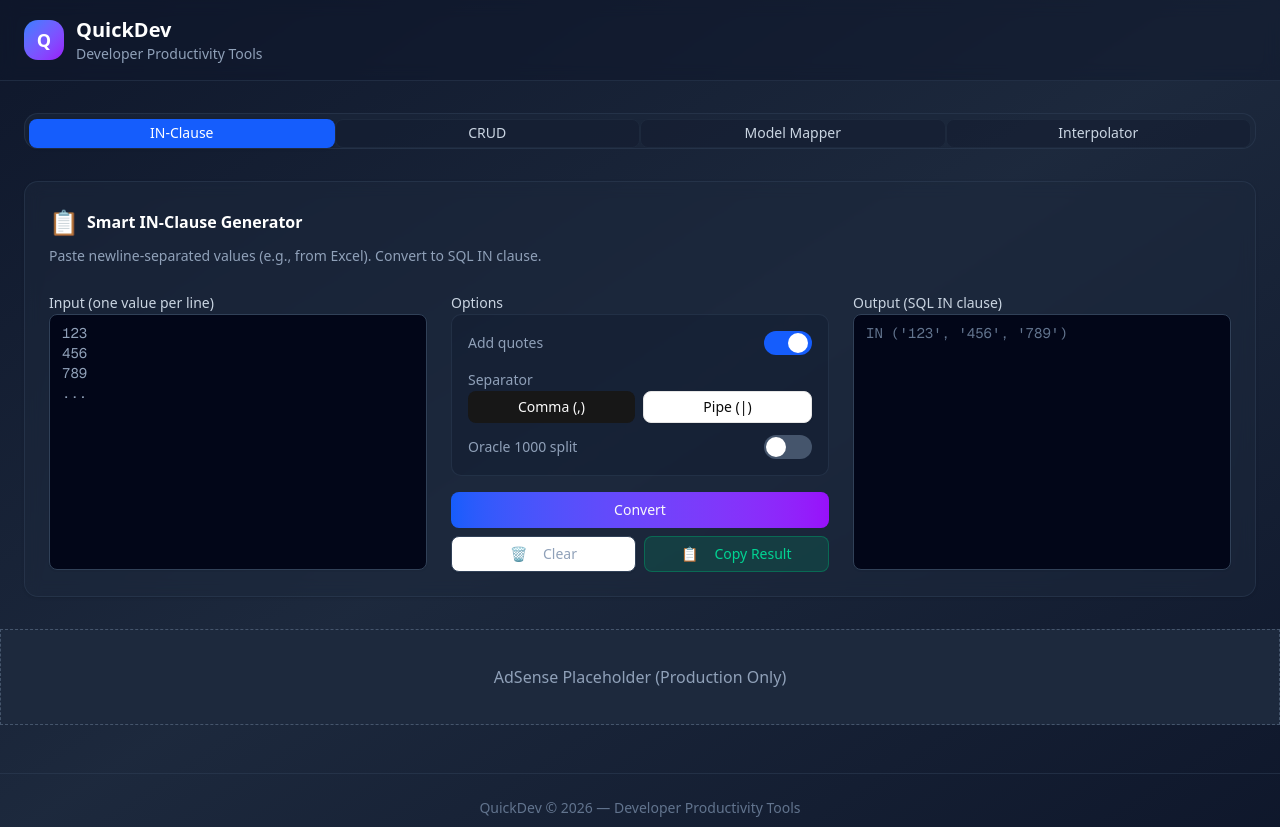
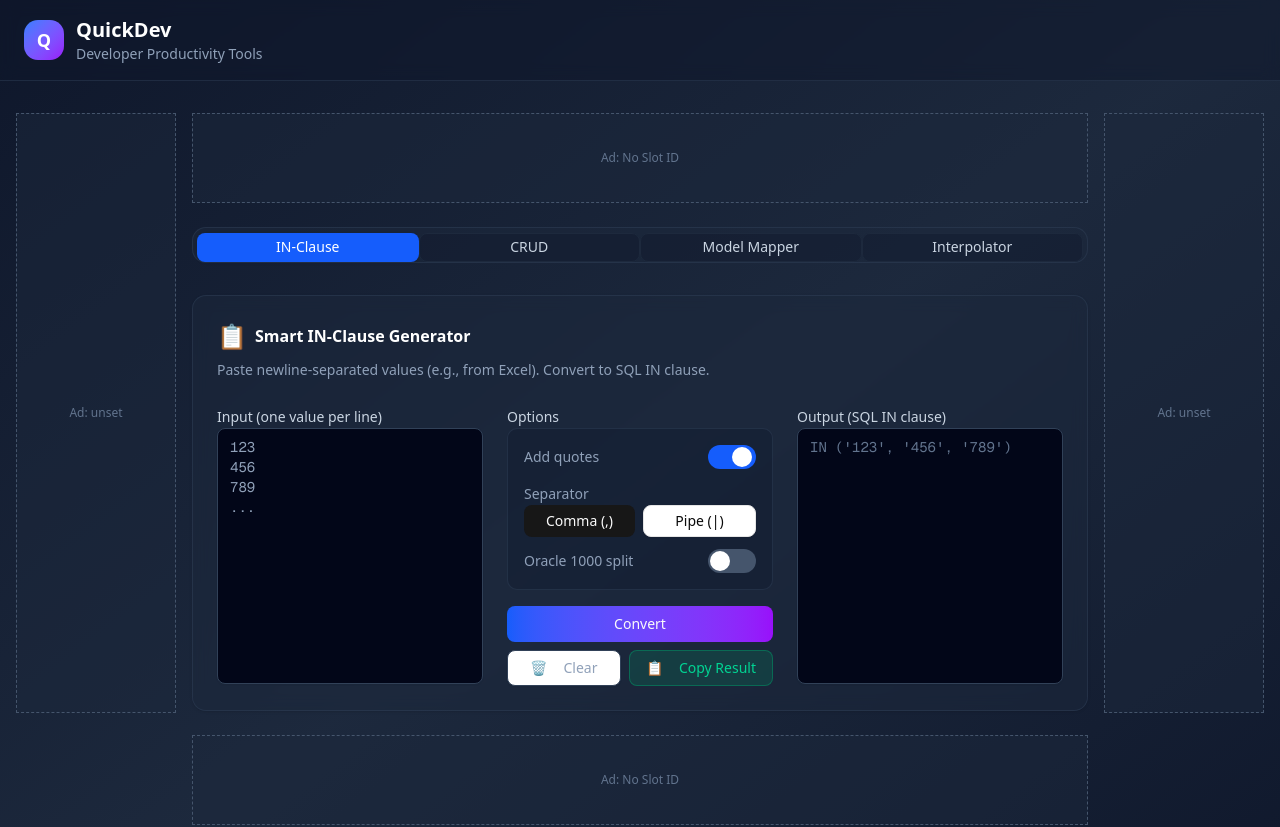
Before and after one commit to KimDavinchi/web_quickquery, a Next.js app: page / in a window 1280 px wide. Shown: the top 827 px of the page. Built offline with nearby package versions, Linux system fonts and the light colour scheme; no server answers.

Commit message:
Layout: Add Top/Side/Bottom manual ad placements

```diff
--- a/src/app/page.tsx
+++ b/src/app/page.tsx
@@ -29,8 +29,29 @@ export default function Home() {
         </div>
       </header>
 
-      {/* Main Content */}
-      <div className="max-w-7xl mx-auto px-6 py-8">
+      {/* Layout Container */}
+      <div className="flex justify-center gap-4 px-4 py-8">
+
+        {/* Left Ad (Desktop Only) */}
+        <aside className="hidden xl:block w-[160px] flex-shrink-0 sticky top-24 h-fit">
+          <AdSenseBanner
+            slotId={process.env.NEXT_PUBLIC_ADSENSE_SIDE_SLOT}
+            format="vertical"
+            style={{ width: "160px", height: "600px" }}
+            className="min-h-[600px]"
+          />
+        </aside>
+
+        {/* Main Content Area */}
+        <div className="flex-1 max-w-5xl w-full min-w-0 flex flex-col gap-6">
+
+          {/* Top Ad */}
+          <AdSenseBanner
+            slotId={process.env.NEXT_PUBLIC_ADSENSE_TOP_SLOT}
+            className="w-full min-h-[90px]"
+            style={{ width: "100%", height: "90px" }}
+          />
+
           <Tabs defaultValue="in-clause" className="w-full">
             <TabsList className="grid w-full grid-cols-4 bg-slate-800/50 border border-slate-700/50 p-1 rounded-xl mb-6">
               <TabsTrigger value="in-clause" className="data-[state=active]:bg-blue-600 data-[state=active]:text-white text-slate-300 bg-slate-900/40 hover:bg-slate-800 hover:text-white transition-all border border-transparent data-[state=inactive]:border-slate-800">IN-Clause</TabsTrigger>
@@ -55,9 +76,27 @@ export default function Home() {
               <QueryInterpolator />
             </TabsContent>
           </Tabs>
+
+          {/* Bottom Ad */}
+          <AdSenseBanner
+            slotId={process.env.NEXT_PUBLIC_ADSENSE_BOTTOM_SLOT || process.env.NEXT_PUBLIC_GOOGLE_ADSENSE_SLOT}
+            className="w-full min-h-[90px]"
+            style={{ width: "100%", height: "90px" }}
+          />
+
         </div>
+        {/* End Main Content Area */}
 
-      <AdSenseBanner />
+        {/* Right Ad (Desktop Only) */}
+        <aside className="hidden xl:block w-[160px] flex-shrink-0 sticky top-24 h-fit">
+          <AdSenseBanner
+            slotId={process.env.NEXT_PUBLIC_ADSENSE_SIDE_SLOT}
+            format="vertical"
+            style={{ width: "160px", height: "600px" }}
+            className="min-h-[600px]"
+          />
+        </aside>
+      </div>
 
       {/* Footer */}
       <footer className="border-t border-slate-700/50 mt-12">
--- a/src/components/AdSenseBanner.tsx
+++ b/src/components/AdSenseBanner.tsx
@@ -4,6 +4,10 @@ import { useEffect, useRef } from "react";
 
 type Props = {
     className?: string;
+    slotId?: string;
+    format?: "auto" | "fluid" | "rectangle" | "vertical" | "horizontal";
+    responsive?: string;
+    style?: React.CSSProperties;
 };
 
 declare global {
@@ -12,45 +16,44 @@ declare global {
     }
 }
 
-export default function AdSenseBanner({ className }: Props) {
+export default function AdSenseBanner({ className, slotId, format = "auto", responsive = "true", style }: Props) {
     const isLoaded = useRef(false);
 
     useEffect(() => {
-        if (!process.env.NEXT_PUBLIC_GOOGLE_ADSENSE_ID || !process.env.NEXT_PUBLIC_GOOGLE_ADSENSE_SLOT) {
+        if (!process.env.NEXT_PUBLIC_GOOGLE_ADSENSE_ID || !slotId) {
             return;
         }
 
-        if (isLoaded.current) return;
-
+        // Avoiding double push if component re-renders quickly, though React usually handles this.
+        // For multiple ads on same page, we need to push {} for EACH slot.
         try {
             (window.adsbygoogle = window.adsbygoogle || []).push({});
-            isLoaded.current = true;
         } catch (err) {
             console.error("AdSense error", err);
         }
-    }, []);
+    }, [slotId]);
 
     if (process.env.NODE_ENV !== "production") {
         return (
-            <div className={`w-full max-w-7xl mx-auto h-24 bg-slate-800 border border-dashed border-slate-600 flex items-center justify-center text-slate-400 ${className}`}>
-                AdSense Placeholder (Production Only)
+            <div className={`bg-slate-800/50 border border-dashed border-slate-600 flex items-center justify-center text-slate-500 text-xs ${className}`} style={style}>
+                Ad: {slotId || "No Slot ID"}
             </div>
         );
     }
 
-    if (!process.env.NEXT_PUBLIC_GOOGLE_ADSENSE_ID || !process.env.NEXT_PUBLIC_GOOGLE_ADSENSE_SLOT) {
+    if (!process.env.NEXT_PUBLIC_GOOGLE_ADSENSE_ID || !slotId) {
         return null;
     }
 
     return (
-        <div className={`w-full max-w-7xl mx-auto overflow-hidden my-8 text-center ${className}`}>
+        <div className={`overflow-hidden text-center ${className}`}>
             <ins
                 className="adsbygoogle"
-                style={{ display: "block" }}
+                style={{ display: "block", ...style }}
                 data-ad-client={`ca-pub-${process.env.NEXT_PUBLIC_GOOGLE_ADSENSE_ID}`}
-                data-ad-slot={process.env.NEXT_PUBLIC_GOOGLE_ADSENSE_SLOT}
-                data-ad-format="auto"
-                data-full-width-responsive="true"
+                data-ad-slot={slotId}
+                data-ad-format={format}
+                data-full-width-responsive={responsive}
             />
         </div>
     );
```
Lines whose indentation alone changed are shown as unchanged.
